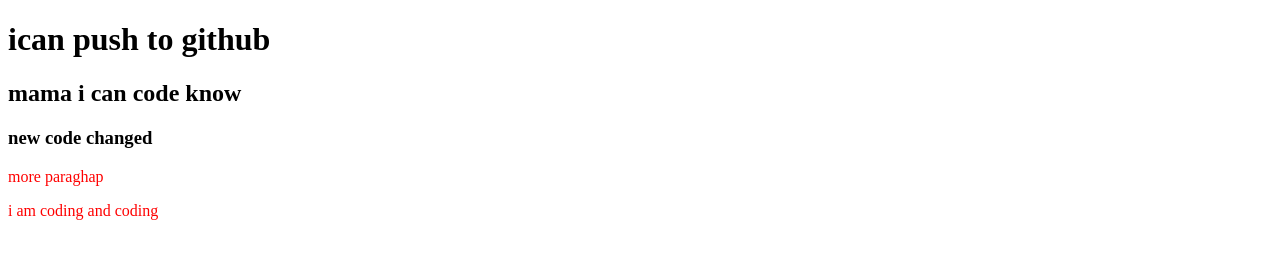
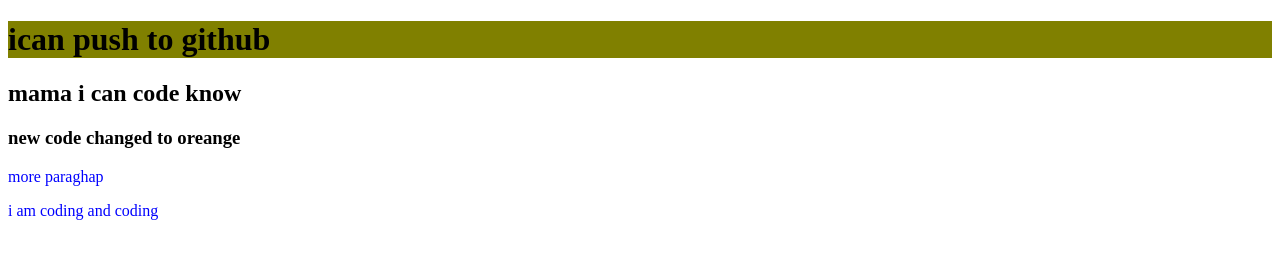
Before and after one commit to munnaosd123/my-3rd-repo, a plain HTML site: page index.html in a window 1280 px wide. Drawn offline with Linux system fonts and the light colour scheme.

Commit message:
make change

```diff
--- a/index.html
+++ b/index.html
@@ -9,7 +9,7 @@
 <body>
    <h1> ican push to github</h1>
    <h2> mama i can code know</h2>
-   <h3> new code changed</h3>
+   <h3> new code changed to oreange </h3>
    <p> more paraghap</p>
    <P>  i am coding and coding</P>
 </body>
--- a/style.css
+++ b/style.css
@@ -1,3 +1,7 @@
 p{
-    color: red;
+    color: blue;
+
 }
+h1{
+    background-color: olive;
+}
```
